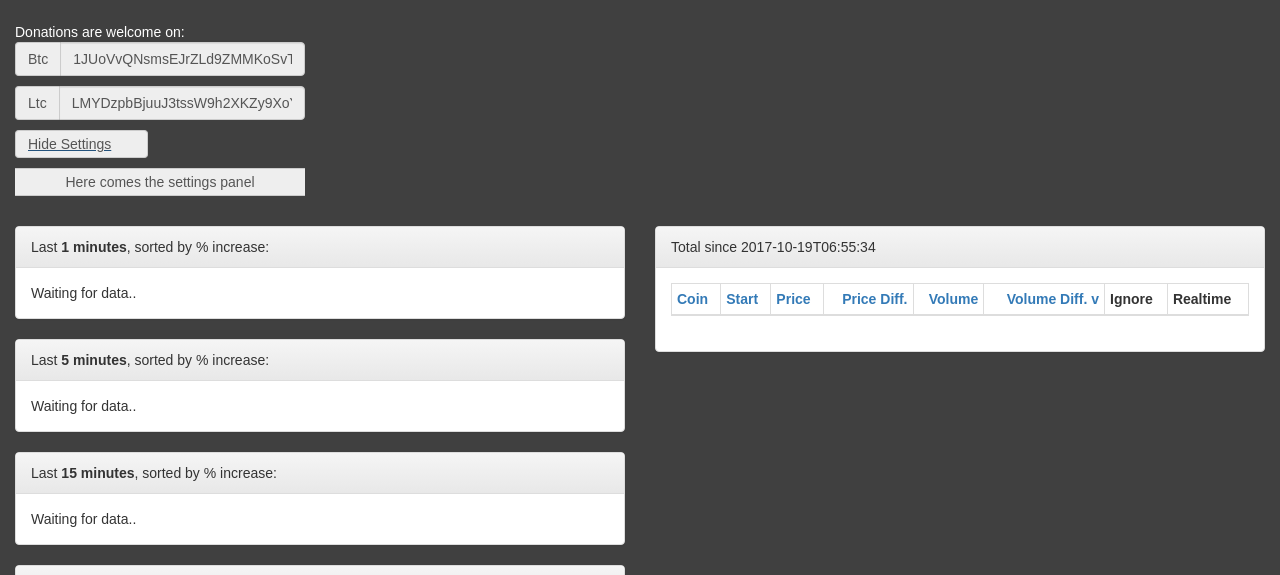
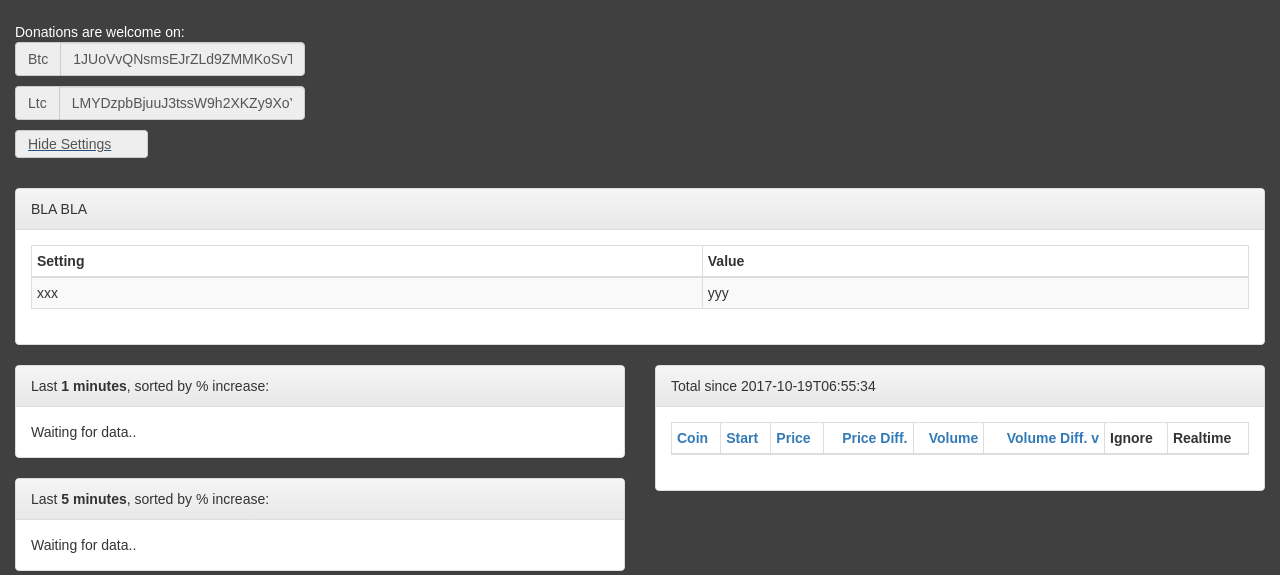
Before and after one commit to Speedy765/crypto-helper-tools, a plain HTML site: page overview/index.html in a window 1280 px wide. Both pictures are taken after a click on the link "Show Settings". Shown: the part 153-728 px from the top of the page. Drawn offline with nearby package versions, Linux system fonts and the light colour scheme; no server answers.

Commit message:
Settings Panel step2
Moved the settings panel to a separate file for easy editing

```diff
--- a/overview/index.html
+++ b/overview/index.html
@@ -56,16 +56,17 @@
 						<span class="input-group-addon"></span>
 					</a>
 				</div>
-				<div lass="input-group" style="padding-top: 10px" ng-show="showSettingsPanel">
-					<span class="input-group-addon">Here comes the settings panel</span>
-				</div>
+
 			</div>
       	</div>
       </div>
 
       <div class="container-fluid" style="padding-top:30px;">
       	<div class="row">
+			<div class="col-xs-12 col-sm-12 col-lg-12" ng-show="showSettingsPanel">
+				<div overview-Panel-Settings> </div>
 
+			</div>
 			<div class="col-xs-12 col-sm-12 col-lg-6">
 				<div ng-repeat="interval in intervals" coin-table-interval></div>
 			</div>
--- /dev/null
+++ b/overview/panel-overview-settings.html
@@ -0,0 +1,21 @@
+<div class="panel panel-default">
+	<div class="panel-heading">BLA BLA </div>
+	<div class="panel-body">
+		<table class="table table-striped table-bordered table-condensed table-hover" >
+			<thead>
+				<tr>
+					<th>Setting</th>
+					<th>Value</th>
+
+				</tr>
+			</thead>
+			<tbody>
+				<tr>
+				  <td >xxx</td>
+				  <td>yyy</td>
+
+				</tr>
+			</tbody>
+		</table>
+	</div>
+</div>
--- a/overview/script.js
+++ b/overview/script.js
@@ -170,3 +170,9 @@ bittrexApp.directive('coinTableInterval', function() {
     templateUrl: "table-interval.html"
   };
 });
+
+bittrexApp.directive('overviewPanelSettings', function() {
+  return {
+    templateUrl: "panel-overview-settings.html"
+  };
+});
```
